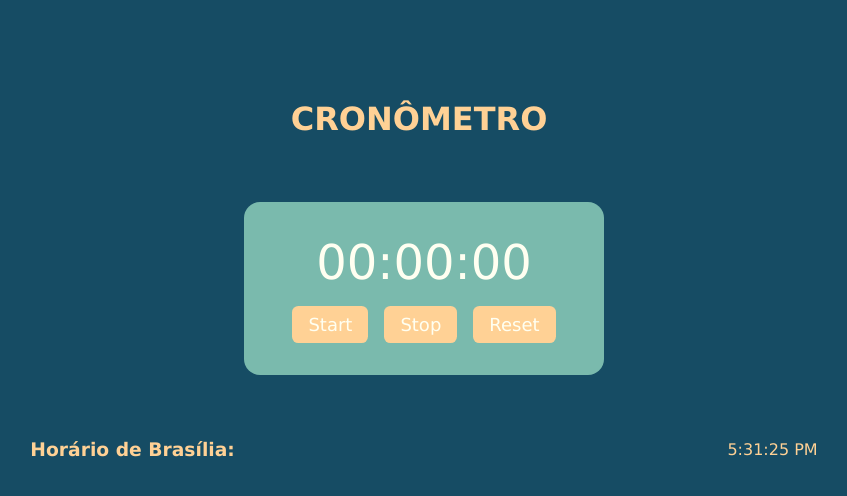
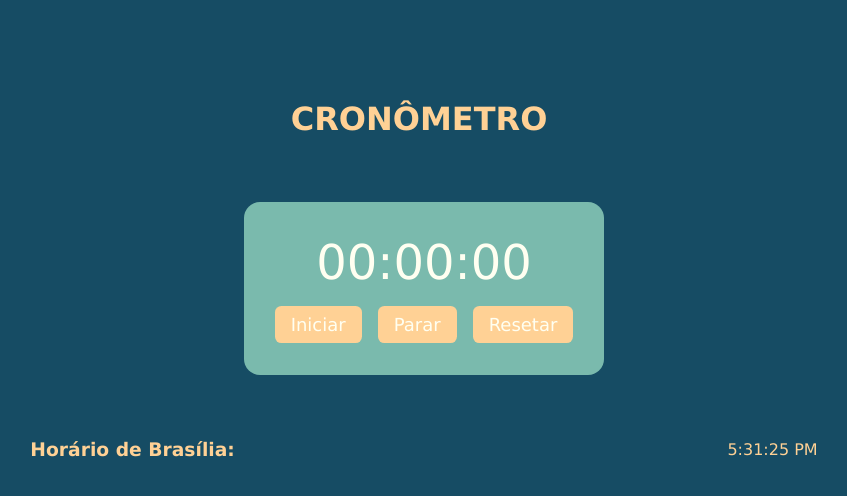
Before and after one commit to FrancieleCardoso/stopwatch, a plain HTML site: page index.html in a window 1280 px wide. Shown: the whole page, without its empty margins (216-1063 px from the left). Drawn offline with Linux system fonts and the light colour scheme.

Commit message:
Modificações nos botões, trr

```diff
--- a/index.html
+++ b/index.html
@@ -14,9 +14,9 @@
             00:00:00
         </div>
         <div class="controls">
-            <button id="start">Start</button>
-            <button id="stop">Stop</button>
-            <button id="reset">Reset</button>
+            <button id="start">Iniciar</button>
+            <button id="stop">Parar</button>
+            <button id="reset">Resetar</button>
         </div>
     </div>
 
```
